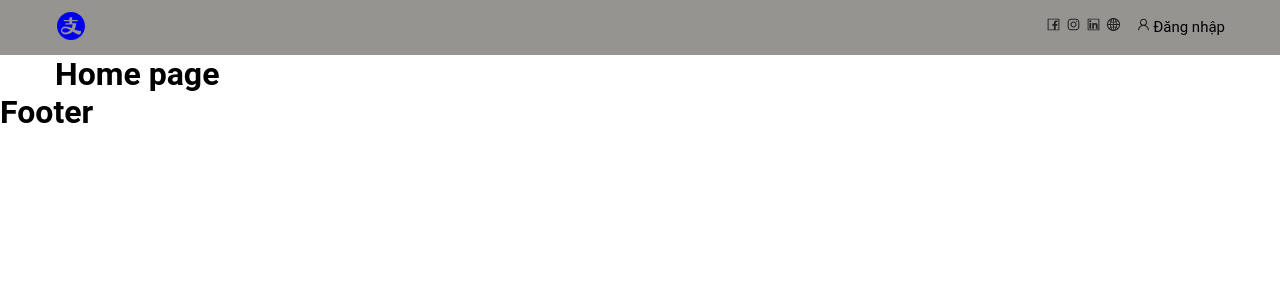
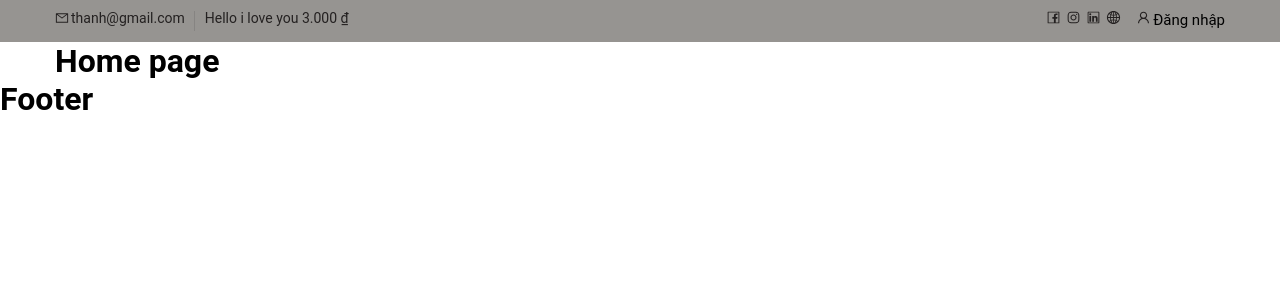
Before and after one commit to vktmk123/Get_Ideal, a React (Create React App) app in the folder fe/getidea/: page / in a window 1280 px wide. Shown: the top 300 px of the page. Built offline with nearby package versions, Linux system fonts and the light colour scheme.

Commit message:
them tien

```diff
--- a/fe/getidea/src/pages/users/theme/header/index.js
+++ b/fe/getidea/src/pages/users/theme/header/index.js
@@ -1,7 +1,8 @@
 import { memo } from 'react';
-import { AiOutlineAlipayCircle, AiOutlineFacebook, AiOutlineGlobal, AiOutlineInstagram, AiOutlineLinkedin, AiOutlineUser } from 'react-icons/ai';
+import {AiOutlineFacebook, AiOutlineGlobal, AiOutlineInstagram, AiOutlineLinkedin, AiOutlineMail, AiOutlineUser } from 'react-icons/ai';
 import { Link } from 'react-router-dom';
 import './style.scss';
+import { formatter } from 'utils/formater';
 
 const Header = () => {
     return (
@@ -9,9 +10,14 @@ const Header = () => {
             <div className="container">
                 <div className='row'>
                     <div className='col-6 header_top_left'>
-                        <Link to={""}>
-                            <AiOutlineAlipayCircle/>
-                        </Link></div>
+                        <ul>
+                            <li>
+                                <AiOutlineMail/>
+                                thanh@gmail.com
+                                </li>
+                            <li>Hello i love you {formatter(3000)}</li>
+                        </ul>
+                    </div>
                     <div className='col-6 header_top_right'>
                         <ul>
                             <li>
--- a/fe/getidea/src/pages/users/theme/header/style.scss
+++ b/fe/getidea/src/pages/users/theme/header/style.scss
@@ -34,8 +34,34 @@
 }
 
 .header_top_left{
-    align-items: center;
-    padding: 10px 0 5px;
-    font-size:xx-large;
-    color: map.get($theme-colors, "normal-text");
+    ul{
+        padding: 10px 0 13px;
+        display: flex;
+        align-items: center;
+        list-style: none;
+        column-gap: 20px;
+
+        li{
+            font-size: 14px;
+            color: map.get($theme-colors, "normal-text");
+            display: flex;
+            align-items: center;
+            column-gap: 2px;
+        }
+
+        li:first-child{
+            position: relative;
+
+            &::after{
+                position: absolute;
+                right: -10px;
+                top: 1px;
+                height: 20px;
+                width: 1px;
+                background:  black;
+                opacity: 0.1;
+                content: "";
+            }
+        }
+    }
 }
--- /dev/null
+++ b/fe/getidea/src/utils/formater.js
@@ -0,0 +1,6 @@
+export const formatter = (number) =>{
+    return new Intl.NumberFormat("vi-VN", {
+        style: "currency",
+        currency: "VND"
+    }).format(number)
+}
```
